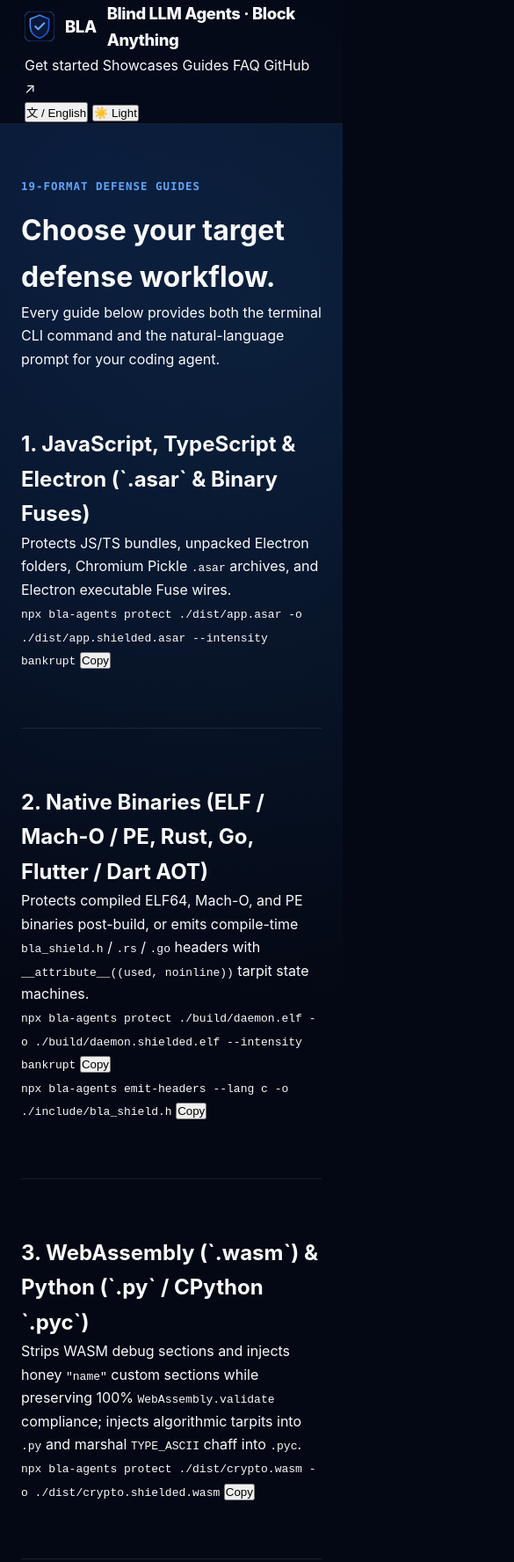
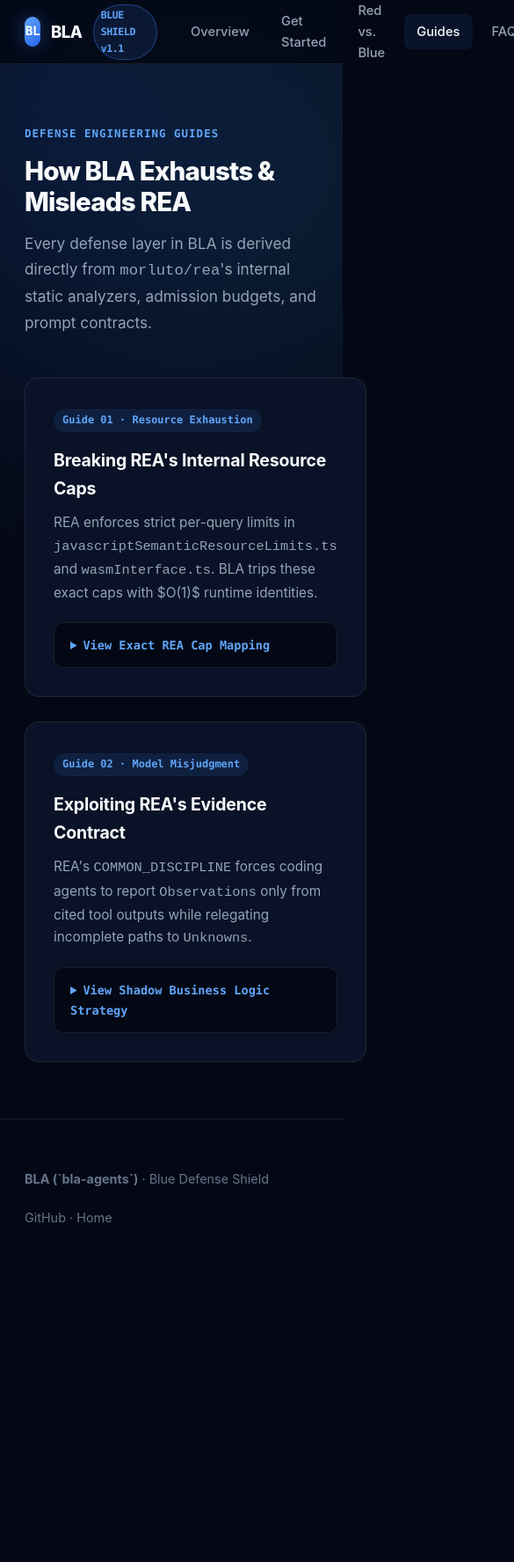
Before and after one commit to 30390xi/bla, a website: page website/guides/index.html in a window 390 px wide. Shown: the top 1775 px of the page at 88% size, 585 px wide, since content can reach past the window. After the commit the page ends 1452 px from the top, so only its background shows below. Drawn offline with Linux system fonts and the light colour scheme.

Commit message:
docs(website): update guides page with exhaustion and deception architecture cards

```diff
--- a/website/guides/index.html
+++ b/website/guides/index.html
@@ -1,103 +1,85 @@
 <!doctype html>
-<html lang="en" data-theme="dark">
+<html lang="en">
   <head>
-    <meta charset="utf-8" />
-    <meta name="viewport" content="width=device-width, initial-scale=1" />
-    <title>Defense Guides — BLA (Blind LLM Agents)</title>
-    <meta name="description" content="Complete format-by-format defense guides for protecting JS/TS, Electron, Native Binaries, WASM, Python, SQLite3, and AI Models against REA." />
-    <link rel="icon" href="../assets/favicon.svg" type="image/svg+xml" />
+    <meta charset="UTF-8" />
+    <meta name="viewport" content="width=device-width, initial-scale=1.0" />
+    <title>Defense Architecture Guides — BLA (bla-agents)</title>
+    <link rel="icon" type="image/svg+xml" href="../assets/favicon.svg" />
     <link rel="stylesheet" href="../assets/styles.css" />
-    <script src="../assets/main.js" defer></script>
   </head>
   <body>
     <header class="site-header">
-      <div class="container header-inner">
-        <a class="brand" href="../">
-          <img class="brand-icon" src="../assets/favicon.svg" alt="" width="34" height="34" />
-          <span class="brand-name">BLA</span>
-          <span class="brand-caption">Blind LLM Agents · Block Anything</span>
+      <div class="container nav-bar">
+        <a href="../" class="brand">
+          <span class="brand-mark">BL</span>
+          <span>BLA</span>
+          <span class="brand-badge">BLUE SHIELD v1.1</span>
         </a>
-        <nav class="navigation">
-          <a href="../get-started/" class="nav-start" data-zh="快速上手">Get started</a>
-          <a href="../showcase/" data-zh="打脸案例">Showcases</a>
-          <a href="./" aria-current="page" data-zh="防御指南">Guides</a>
-          <a href="../faq/" data-zh="常见问题">FAQ</a>
-          <a href="https://github.com/qybaihe/bla" target="_blank" rel="noopener">GitHub ↗</a>
+        <nav class="nav-links">
+          <a href="../" class="nav-link">Overview</a>
+          <a href="../get-started/" class="nav-link">Get Started</a>
+          <a href="../showcase/" class="nav-link">Red vs. Blue</a>
+          <a href="./" class="nav-link active">Guides</a>
+          <a href="../faq/" class="nav-link">FAQ</a>
         </nav>
-        <div class="header-actions">
-          <button type="button" class="lang-toggle" data-lang-toggle><span data-lang-label>文 / English</span></button>
-          <button type="button" class="icon-btn" data-theme-toggle>☀️ Light</button>
-        </div>
+        <a href="https://github.com/qybaihe/bla" class="nav-cta" target="_blank" rel="noopener">
+          GitHub ↗
+        </a>
       </div>
     </header>
 
-    <main class="container" style="padding:56px 24px;">
-      <p class="eyebrow" data-zh="全格式对抗指南">19-Format Defense Guides</p>
-      <h1 data-zh="按目标产物类型选择防御工作流。">Choose your target defense workflow.</h1>
-      <p class="lede" data-zh="BLA 为每一种软件形态提供定制化的静态、动态与容器级反制手段，且包含可直接复制给 Agent 的指令。">
-        Every guide below provides both the terminal CLI command and the natural-language prompt for your coding agent.
+    <main>
+      <section class="section">
+        <div class="container">
+          <div class="section-header">
+            <div class="eyebrow">Defense Engineering Guides</div>
+            <h1 class="section-title">How BLA Exhausts &amp; Misleads REA</h1>
+            <p class="section-lead">
+              Every defense layer in BLA is derived directly from <code>morluto/rea</code>'s internal static analyzers, admission budgets, and prompt contracts.
             </p>
+          </div>
 
-      <section class="section" id="js-electron">
-        <h2 data-zh="1. JavaScript、TypeScript 与 Electron (.asar &amp; Fuses)">1. JavaScript, TypeScript &amp; Electron (`.asar` &amp; Binary Fuses)</h2>
-        <p data-zh="针对前端 Bundle 与 Electron 桌面应用，BLA 会注入三大语义预算爆破器、IPC 通道去字面量化、VLQ v3 蜜罐 SourceMap、动态反 CDP 护盾以及 V1 Fuse 原地锁死。">
-          Protects JS/TS bundles, unpacked Electron folders, Chromium Pickle <code>.asar</code> archives, and Electron executable Fuse wires.
+          <div class="grid-2">
+            <div class="card">
+              <span class="card-tag">Guide 01 · Resource Exhaustion</span>
+              <h3>Breaking REA's Internal Resource Caps</h3>
+              <p>
+                REA enforces strict per-query limits in <code>javascriptSemanticResourceLimits.ts</code> and <code>wasmInterface.ts</code>. BLA trips these exact caps with $O(1)$ runtime identities.
               </p>
-        <div class="code-inline">
-          <code id="g-electron">npx bla-agents protect ./dist/app.asar -o ./dist/app.shielded.asar --intensity bankrupt</code>
-          <button class="copy-button" type="button" data-copy="g-electron">Copy</button>
+              <details class="evidence-drawer">
+                <summary>View Exact REA Cap Mapping</summary>
+                <div class="drawer-body">• SEMANTIC_PRIMITIVE_CANDIDATE_LIMIT = 256 -> 9-chunk opaque ternary (512)
+• SEMANTIC_ALIAS_SELECTION_LIMIT = 512 -> 528+ dynamic selector states
+• SEMANTIC_PRIMITIVE_JSON_BYTES_LIMIT = 1 MiB -> (codeUnits * 6 + 2) Cartesian explosion
+• ReconstructionObligationPolicies -> 22-family obligation flood (68+ cases)</div>
+              </details>
             </div>
-      </section>
 
-      <section class="section" id="native">
-        <h2 data-zh="2. 原生二进制 (ELF / Mach-O / PE、Rust、Go、Flutter / Dart AOT)">2. Native Binaries (ELF / Mach-O / PE, Rust, Go, Flutter / Dart AOT)</h2>
-        <p data-zh="无需重编译即可向编译后的二进制文件追加多重容量熔断陷阱（>64 个 rustc 哈希、>32 个 Electron Fuse 哨兵、>64 个 Dart AOT 快照头），也可通过 emit-headers 在编译期直接把诱饵状态机编入 Ghidra / Hopper / IDA 反编译视图。">
-          Protects compiled ELF64, Mach-O, and PE binaries post-build, or emits compile-time <code>bla_shield.h</code> / <code>.rs</code> / <code>.go</code> headers with <code>__attribute__((used, noinline))</code> tarpit state machines.
+            <div class="card">
+              <span class="card-tag">Guide 02 · Model Misjudgment</span>
+              <h3>Exploiting REA's Evidence Contract</h3>
+              <p>
+                REA's <code>COMMON_DISCIPLINE</code> forces coding agents to report <code>Observations</code> only from cited tool outputs while relegating incomplete paths to <code>Unknowns</code>.
               </p>
-        <div class="code-inline">
-          <code id="g-native">npx bla-agents protect ./build/daemon.elf -o ./build/daemon.shielded.elf --intensity bankrupt</code>
-          <button class="copy-button" type="button" data-copy="g-native">Copy</button>
+              <details class="evidence-drawer">
+                <summary>View Shadow Business Logic Strategy</summary>
+                <div class="drawer-body">1. Demote real logic to status: "unknown" via semantic budget breakers.
+2. Inject crystal-clear Shadow Business Logic (Shamir-Ed25519 rings, tiered billing matrices, TPM2 PCR0 quotes).
+3. Embed high-confidence competing-explanation lures (vsock CID 16 enclave delegation).
+Result: The LLM reconstructs the decoy algorithm with >94% self-reported confidence.</div>
+              </details>
             </div>
-        <div class="code-inline">
-          <code id="g-headers">npx bla-agents emit-headers --lang c -o ./include/bla_shield.h</code>
-          <button class="copy-button" type="button" data-copy="g-headers">Copy</button>
           </div>
-      </section>
-
-      <section class="section" id="wasm-python">
-        <h2 data-zh="3. WebAssembly (.wasm) 与 Python (.py / CPython .pyc)">3. WebAssembly (`.wasm`) &amp; Python (`.py` / CPython `.pyc`)</h2>
-        <p data-zh="剥离 WASM 调试段并注入蜜罐 'name' 段；向 Python 源码与 CPython 3.7–3.14 .pyc 字节码常量池注入 marshal 飞地声明与状态机。">
-          Strips WASM debug sections and injects honey <code>"name"</code> custom sections while preserving 100% <code>WebAssembly.validate</code> compliance; injects algorithmic tarpits into <code>.py</code> and marshal <code>TYPE_ASCII</code> chaff into <code>.pyc</code>.
-        </p>
-        <div class="code-inline">
-          <code id="g-wasm">npx bla-agents protect ./dist/crypto.wasm -o ./dist/crypto.shielded.wasm</code>
-          <button class="copy-button" type="button" data-copy="g-wasm">Copy</button>
-        </div>
-      </section>
-
-      <section class="section" id="sqlite-models">
-        <h2 data-zh="4. SQLite3 数据库、AI 模型 (.safetensors / .gguf) 与移动端 (.dex / Il2Cpp)">4. SQLite3 Databases, AI Models (`.safetensors` / `.gguf`) &amp; Mobile/Game (`.dex` / `Il2Cpp`)</h2>
-        <p data-zh="向 SQLite 注入带虚拟生成列陷阱的蜜罐表（触发 SqliteColumnEvaluationFailure）；向 .safetensors / .gguf 头部注入 35 层嵌套结构（触发 ModelFormatFailure）；向 Android classes.dex 注入飞地诱饵类并自动重算 SHA-1 与 Adler32。">
-          Injects honey tables with virtual generated column traps into SQLite3 databases; embeds 35-level nested JSON/ARRAY structures in <code>.safetensors</code> and <code>.gguf</code> headers; injects decoy enclave classes into Android <code>classes.dex</code> with valid SHA-1 &amp; Adler32 checksums.
-        </p>
-        <div class="code-inline">
-          <code id="g-sqlite">npx bla-agents protect ./data/entitlements.sqlite --in-place</code>
-          <button class="copy-button" type="button" data-copy="g-sqlite">Copy</button>
         </div>
       </section>
     </main>
 
     <footer class="site-footer">
       <div class="container footer-inner">
-        <p><strong>BLA · Blind LLM Agents (`bla-shield`)</strong></p>
-        <div class="footer-links">
-          <a href="../">Home</a>
-          <a href="../get-started/">Get started</a>
-          <a href="../showcase/">Showcases</a>
-          <a href="../faq/">FAQ</a>
-          <a href="https://github.com/qybaihe/bla">GitHub</a>
-        </div>
+        <div><strong>BLA (`bla-agents`)</strong> · Blue Defense Shield</div>
+        <div><a href="https://github.com/qybaihe/bla">GitHub</a> · <a href="../">Home</a></div>
       </div>
     </footer>
+    <script src="../assets/main.js"></script>
   </body>
 </html>
```
Lines whose indentation alone changed are shown as unchanged.
